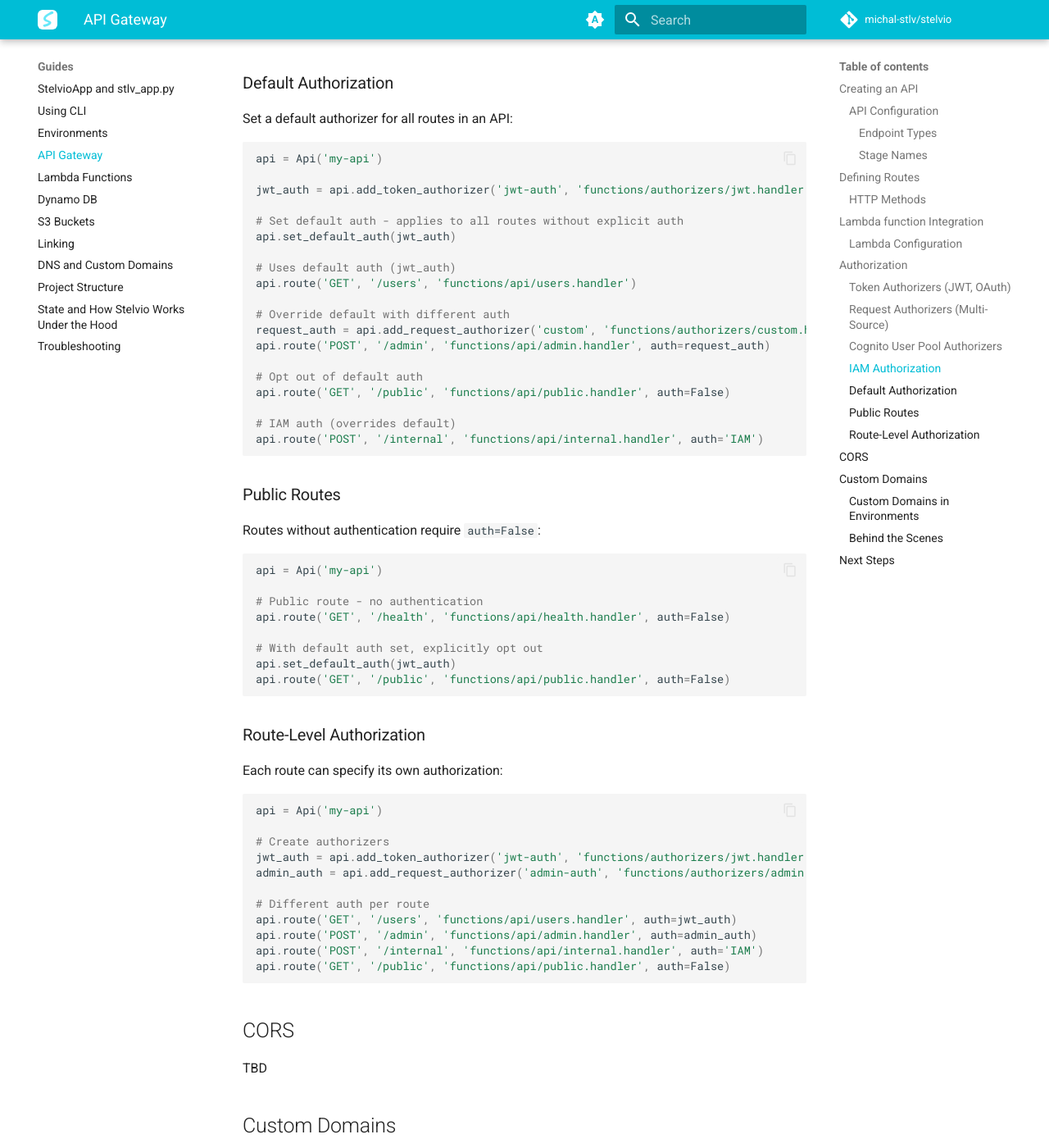
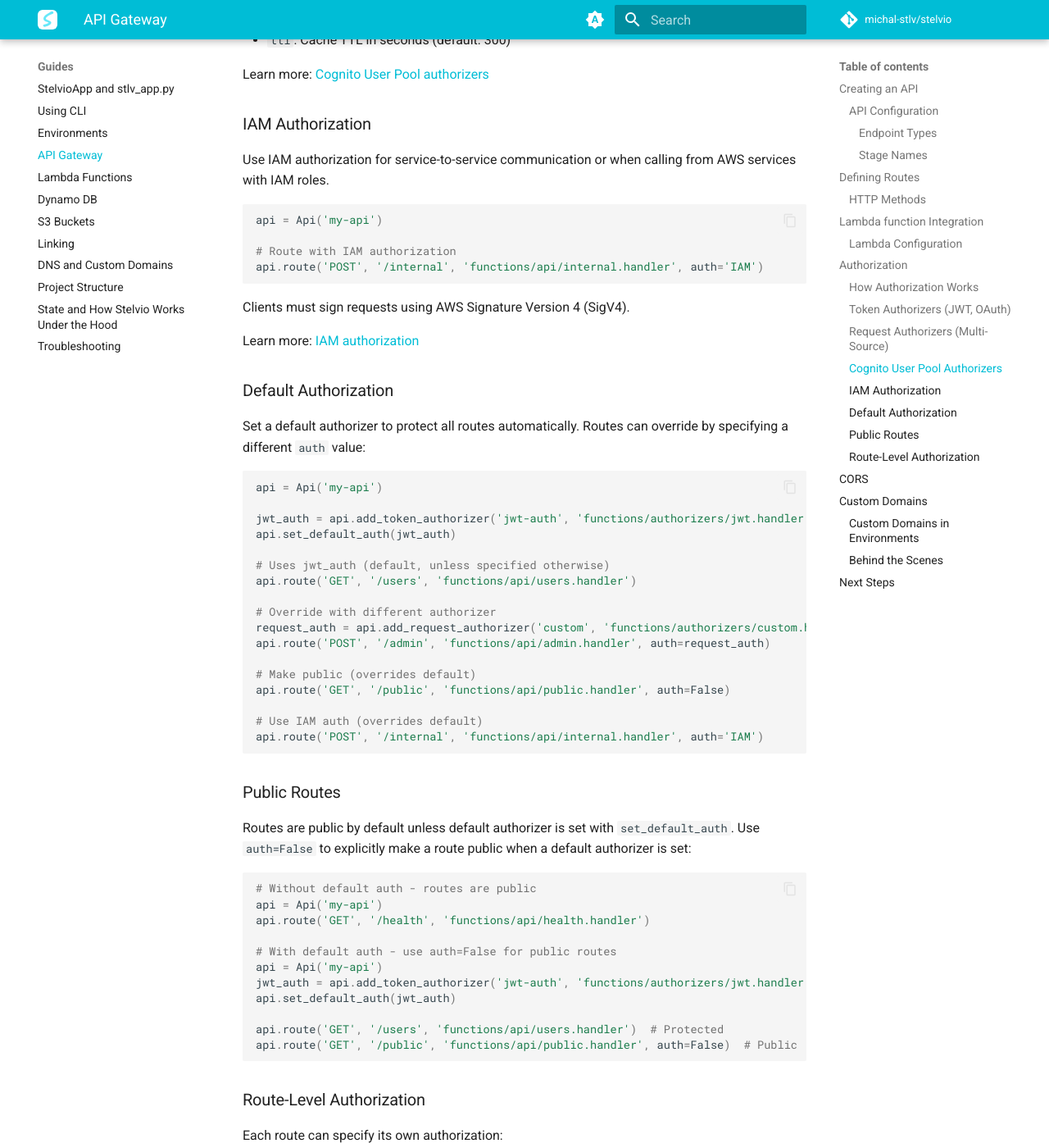
Before and after one commit to stelviodev/stelvio, an MkDocs documentation site: the page built from docs/guides/api-gateway.md, in a window 1280 px wide and 1400 px high, scrolled down 9592 px. Shown: the whole window at 82% size. Built offline with MkDocs 1.6.1 and Material for MkDocs 9.7.7, drawn with Linux system fonts in a browser that asks for light colours; comment, search, counter and statistics services are not loaded; some of the changed text lies outside the part shown.

Commit message:
docs: authorizers update

````diff
--- a/docs/guides/api-gateway.md
+++ b/docs/guides/api-gateway.md
@@ -339,6 +339,24 @@
 
 Learn more: [AWS API Gateway Authorizers](https://docs.aws.amazon.com/apigateway/latest/developerguide/apigateway-use-lambda-authorizer.html)
 
+### How Authorization Works
+
+By default, routes are public. To protect routes, either add `auth` to specific routes or set a default authorizer:
+
+```python
+api = Api('my-api')
+
+# Without default auth - routes are public
+api.route('GET', '/health', 'functions/api/health.handler')  # Public
+
+# With default auth - routes are protected by default
+jwt_auth = api.add_token_authorizer('jwt-auth', 'functions/authorizers/jwt.handler')
+api.set_default_auth(jwt_auth)
+
+api.route('GET', '/users', 'functions/api/users.handler')              # Protected
+api.route('GET', '/public', 'functions/api/public.handler', auth=False)  # Public
+```
+
 ### Token Authorizers (JWT, OAuth)
 
 Token authorizers validate bearer tokens (like JWTs) from a single source, typically the `Authorization` header. They're ideal for OAuth 2.0 or JWT-based authentication.
@@ -503,43 +521,44 @@
 
 ### Default Authorization
 
-Set a default authorizer for all routes in an API:
+Set a default authorizer to protect all routes automatically. Routes can override by specifying a different `auth` value:
 
 ```python
 api = Api('my-api')
 
 jwt_auth = api.add_token_authorizer('jwt-auth', 'functions/authorizers/jwt.handler')
-
-# Set default auth - applies to all routes without explicit auth
 api.set_default_auth(jwt_auth)
 
-# Uses default auth (jwt_auth)
+# Uses jwt_auth (default, unless specified otherwise)
 api.route('GET', '/users', 'functions/api/users.handler')
 
-# Override default with different auth
+# Override with different authorizer
 request_auth = api.add_request_authorizer('custom', 'functions/authorizers/custom.handler')
 api.route('POST', '/admin', 'functions/api/admin.handler', auth=request_auth)
 
-# Opt out of default auth
+# Make public (overrides default)
 api.route('GET', '/public', 'functions/api/public.handler', auth=False)
 
-# IAM auth (overrides default)
+# Use IAM auth (overrides default)
 api.route('POST', '/internal', 'functions/api/internal.handler', auth='IAM')
 ```
 
 ### Public Routes
 
-Routes without authentication require `auth=False`:
+Routes are public by default unless default authorizer is set with `set_default_auth`. Use `auth=False` to explicitly make a route public when a default authorizer is set:
 
 ```python
+# Without default auth - routes are public
 api = Api('my-api')
+api.route('GET', '/health', 'functions/api/health.handler')
 
-# Public route - no authentication
-api.route('GET', '/health', 'functions/api/health.handler', auth=False)
+# With default auth - use auth=False for public routes
+api = Api('my-api')
+jwt_auth = api.add_token_authorizer('jwt-auth', 'functions/authorizers/jwt.handler')
+api.set_default_auth(jwt_auth)
 
-# With default auth set, explicitly opt out
-api.set_default_auth(jwt_auth)
-api.route('GET', '/public', 'functions/api/public.handler', auth=False)
+api.route('GET', '/users', 'functions/api/users.handler')  # Protected
+api.route('GET', '/public', 'functions/api/public.handler', auth=False)  # Public
 ```
 
 ### Route-Level Authorization
@@ -549,15 +568,14 @@
 ```python
 api = Api('my-api')
 
-# Create authorizers
 jwt_auth = api.add_token_authorizer('jwt-auth', 'functions/authorizers/jwt.handler')
 admin_auth = api.add_request_authorizer('admin-auth', 'functions/authorizers/admin.handler')
 
-# Different auth per route
+# Different auth per route (no default auth)
 api.route('GET', '/users', 'functions/api/users.handler', auth=jwt_auth)
 api.route('POST', '/admin', 'functions/api/admin.handler', auth=admin_auth)
 api.route('POST', '/internal', 'functions/api/internal.handler', auth='IAM')
-api.route('GET', '/public', 'functions/api/public.handler', auth=False)
+api.route('GET', '/public', 'functions/api/public.handler')  # Public
 ```
 
 ## CORS
````
